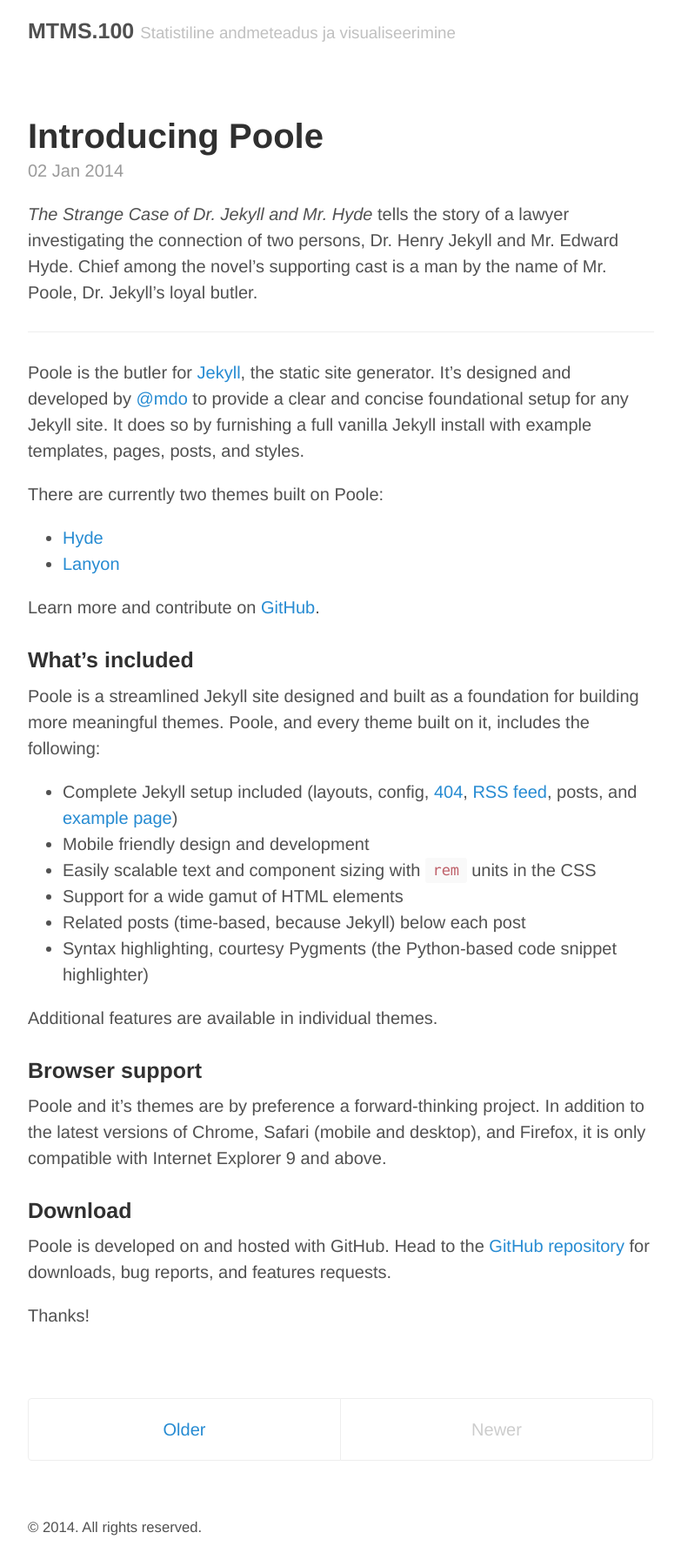
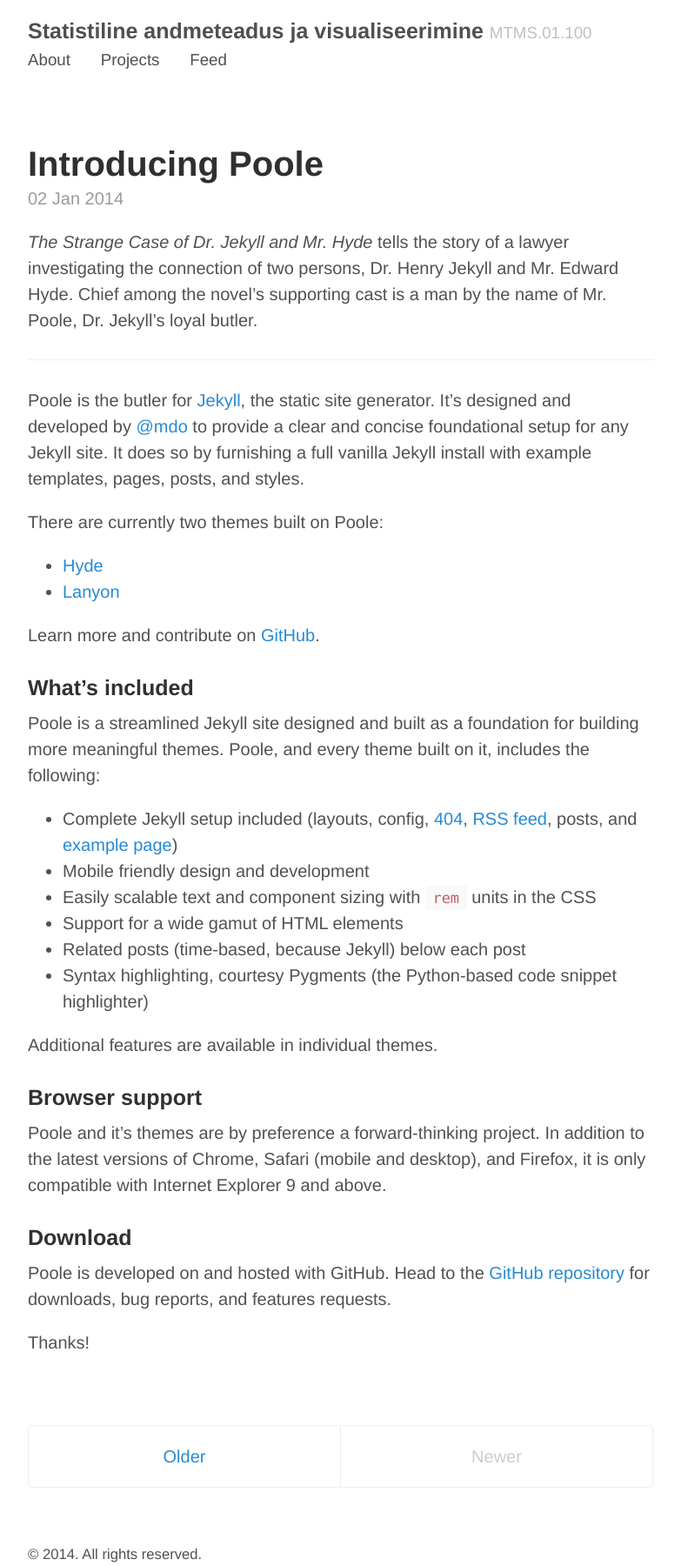
Before and after one commit to andmeteadus/2015, a Jekyll site: the page built from index.html, in a window 1280 px wide. Shown: the whole page at 87% size, without its empty margins (248-1031 px from the left). Built offline with Jekyll 4.4.1, drawn with Linux system fonts in a browser that asks for light colours; the list of posts is cut into pages by our own code; before the commit the page ends 1769 px from its top, so only the background shows below that.

Commit message:
Added GA and link to projects

```diff
--- a/_config.yml
+++ b/_config.yml
@@ -3,8 +3,8 @@
 relative_permalinks: true
 
 # Setup
-title:            MTMS.100
-tagline:          Statistiline andmeteadus ja visualiseerimine
+title:            Statistiline andmeteadus ja visualiseerimine
+tagline:          MTMS.01.100
 url:              http://andmeteadus.github.io
 paginate:         1
 baseurl:          /
@@ -17,3 +17,8 @@
 version:          1.0.0
 github:
   repo:           http://andmeteadus.github.io/
+
+pages_list:
+  About: '/about'
+  Projects: '/projects'
+  Feed: '/atom.xml'
--- a/_layouts/default.html
+++ b/_layouts/default.html
@@ -2,6 +2,7 @@
 <html lang="en">
 
   {% include head.html %}
+  {% include google_analytics.html %}
 
   <body>
 
@@ -10,6 +11,12 @@
         <h3 class="masthead-title">
           <a href="{{ site.baseurl }}" title="Home">{{ site.title }}</a>
           <small>{{ site.tagline }}</small>
+
+		    {% for page in site.pages_list %}
+          &nbsp;&nbsp;&nbsp;
+          <small><a href="{{ page[1]  }}">{{ page[0] }}</a></small>
+         {% endfor %}
+
         </h3>
       </header>
 
```
Also changed, not shown: _includes/google_analytics.html (added, +10 -0 lines), projects.md (added, +10 -0 lines).
